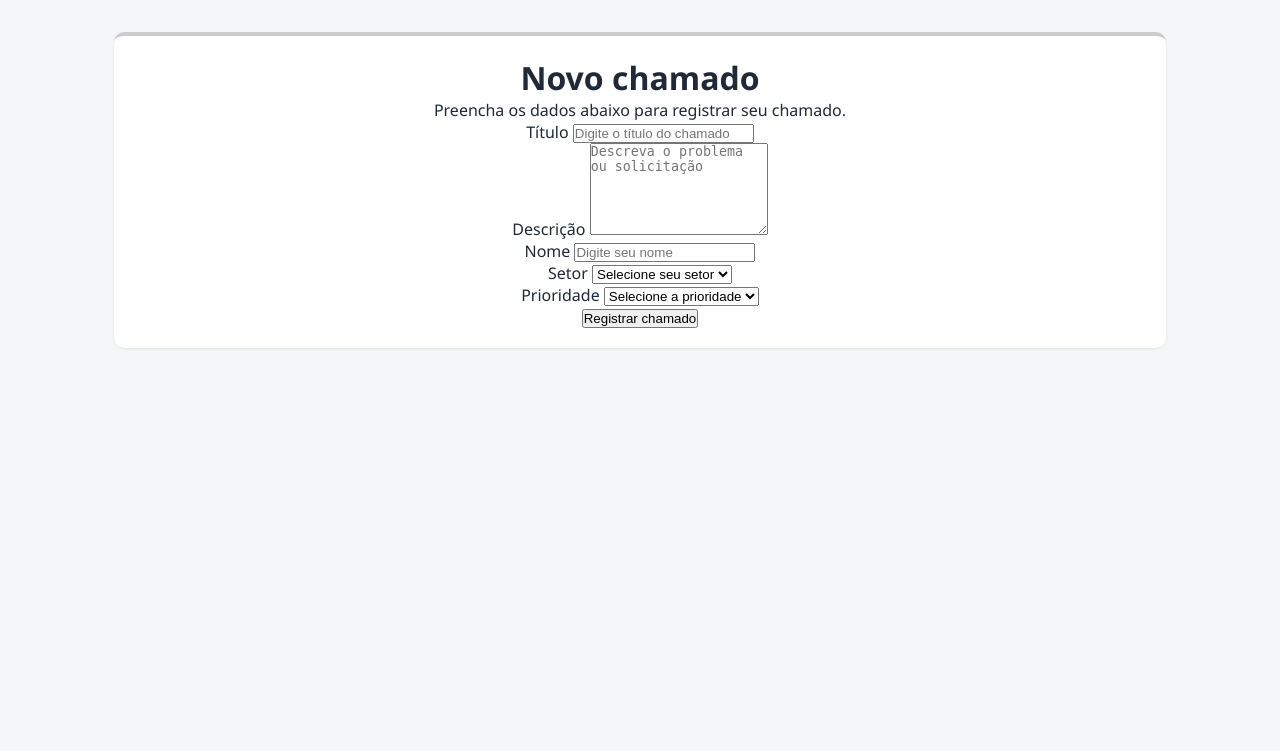
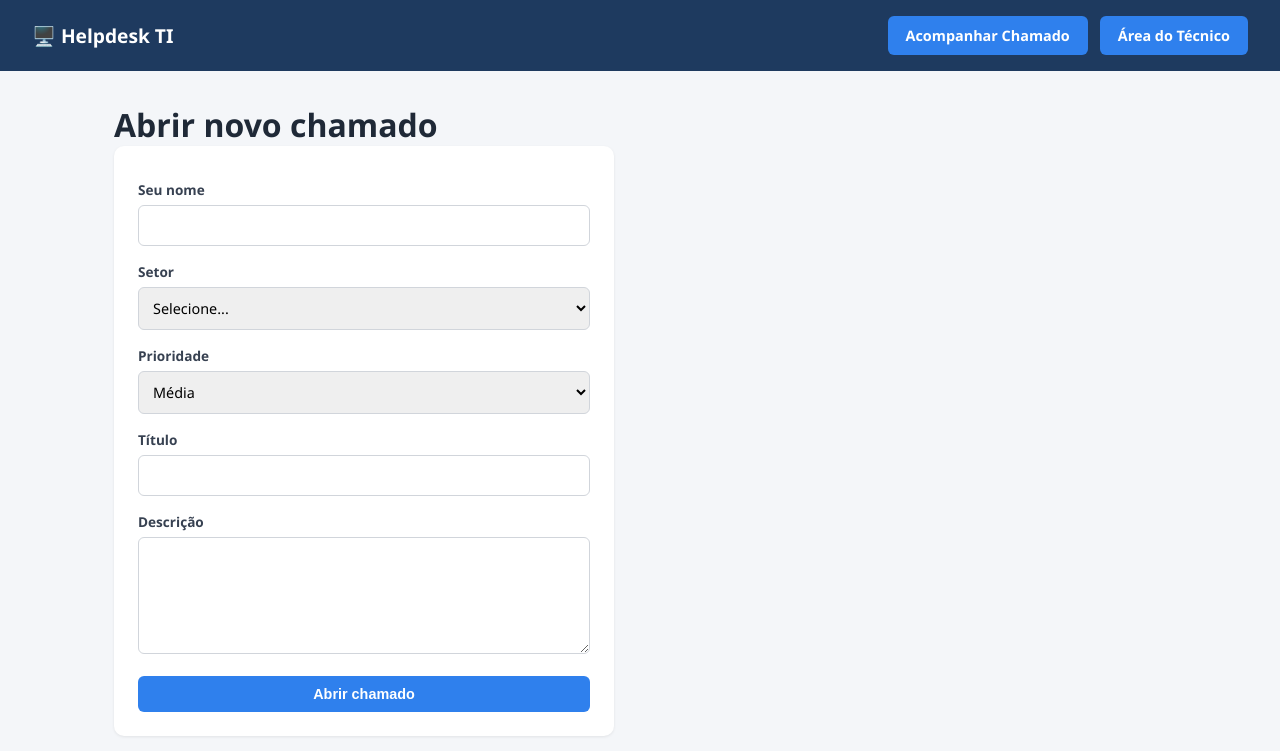
Before and after one commit to jebravim/helpdesk-ti, a Flask app: page /chamados/novo in a window 1280 px wide. Shown: the top 751 px of the page. Run offline with Flask 3, Linux system fonts and the light colour scheme; data that the repository does not hold is empty; some libraries are stand-ins or nearby versions.

Commit message:
Criação de telas e aprimoramento do funcionamento do programa

```diff
--- a/backend/app.py
+++ b/backend/app.py
@@ -1,10 +1,71 @@
-from flask import Flask, render_template, request, redirect, url_for, jsonify
+from flask import Flask, render_template, request, redirect, url_for, jsonify, session
+from functools import wraps
+from werkzeug.security import check_password_hash
 from database import query
 from config import SECRET_KEY
 import secrets
 
 app = Flask(__name__)
 app.secret_key = SECRET_KEY
+
+
+# ============================================================
+# LOGIN (TÉCNICO/ADMIN)
+# ============================================================
+# Proteção por sessão para a área do técnico.
+# ============================================================
+
+def login_required(f):
+    @wraps(f)
+    def decorated(*args, **kwargs):
+        if not session.get("usuario_id"):
+            return redirect(url_for("tecnico_login", proximo=request.path))
+        return f(*args, **kwargs)
+    return decorated
+
+
+@app.route("/tecnico/login", methods=["GET", "POST"])
+def tecnico_login():
+
+    erro = None
+
+    if request.method == "POST":
+        email = request.form.get("email", "").strip()
+        senha = request.form.get("senha", "").strip()
+
+        usuario = query(
+            """
+            SELECT id, nome, tipo, senha_hash
+            FROM usuarios
+            WHERE email = %s
+              AND tipo IN ('tecnico', 'admin')
+            """,
+            (email,),
+        )
+
+        senha_ok = (
+            usuario
+            and usuario[0]["senha_hash"]
+            and check_password_hash(usuario[0]["senha_hash"], senha)
+        )
+
+        if not senha_ok:
+            erro = "E-mail ou senha inválidos."
+        else:
+            session["usuario_id"] = usuario[0]["id"]
+            session["usuario_nome"] = usuario[0]["nome"]
+            session["usuario_tipo"] = usuario[0]["tipo"]
+
+            proximo = request.args.get("proximo") or url_for("dashboard_tecnico")
+            return redirect(proximo)
+
+    return render_template("tecnico_login.html", erro=erro)
+
+
+@app.route("/tecnico/logout")
+def tecnico_logout():
+    session.clear()
+    return redirect(url_for("tecnico_login"))
 
 
 # ============================================================
@@ -45,13 +106,8 @@ def novo_chamado():
 
         if not titulo or not descricao or not nome or not setor or not prioridade:
 
-            setores = query("""
-                SELECT DISTINCT setor
-                FROM usuarios
-                WHERE setor IS NOT NULL
-                  AND TRIM(setor) <> ''
-                ORDER BY setor
-            """)
+            # Setores agora vêm da tabela dedicada "setores"
+            setores = query("SELECT id, nome FROM setores ORDER BY nome")
 
             return render_template(
                 "novo_chamado.html",
@@ -128,15 +184,8 @@ def novo_chamado():
     # GET - carregar setores
     # --------------------------------------------------------
 
-    setores = query(
-        """
-        SELECT DISTINCT setor
-        FROM usuarios
-        WHERE setor IS NOT NULL
-          AND TRIM(setor) <> ''
-        ORDER BY setor
-        """
-    )
+    # Setores vêm da tabela dedicada "setores"
+    setores = query("SELECT id, nome FROM setores ORDER BY nome")
 
     return render_template(
         "novo_chamado.html",
@@ -147,51 +196,61 @@ def novo_chamado():
 # ============================================================
 # ACOMPANHAMENTO DE CHAMADOS
 # ============================================================
+# A busca é por nome (obrigatório), com o
+# código de acompanhamento como filtro opcional para desempatar
+# nomes repetidos.
+# ============================================================
 
 @app.route("/meus-chamados", methods=["GET", "POST"])
 def meus_chamados():
 
-    codigo = ""
-
     if request.method == "POST":
-        codigo = request.form.get(
-            "codigo_acompanhamento",
-            ""
-        ).strip()
-
+        nome = request.form.get("nome", "").strip()
+        codigo = request.form.get("codigo_acompanhamento", "").strip()
+        buscou = True
     else:
-        codigo = request.args.get(
-            "codigo",
-            ""
-        ).strip()
+        nome = request.args.get("nome", "").strip()
+        codigo = request.args.get("codigo", "").strip()
+        buscou = bool(nome)
 
     chamados = []
+    erro = None
 
-    if codigo:
+    if buscou:
+        if not nome:
+            erro = "Informe o nome para buscar."
+        else:
+            sql = """
+                SELECT
+                    id,
+                    titulo,
+                    descricao,
+                    prioridade,
+                    status,
+                    solicitante_nome,
+                    solicitante_setor,
+                    data_abertura,
+                    data_fechamento,
+                    codigo_acompanhamento
+                FROM chamados
+                WHERE solicitante_nome ILIKE %s
+            """
+            params = [nome]
 
-        chamados = query(
-            """
-            SELECT
-                id,
-                titulo,
-                descricao,
-                prioridade,
-                status,
-                solicitante_nome,
-                solicitante_setor,
-                data_abertura,
-                data_fechamento
-            FROM chamados
-            WHERE codigo_acompanhamento = %s
-            ORDER BY data_abertura DESC
-            """,
-            (codigo,),
-        )
+            if codigo:
+                sql += " AND codigo_acompanhamento = %s"
+                params.append(codigo)
+
+            sql += " ORDER BY data_abertura DESC"
+
+            chamados = query(sql, params)
 
     return render_template(
         "meus_chamados.html",
         chamados=chamados,
+        nome=nome,
         codigo=codigo,
+        erro=erro,
     )
 
 
@@ -200,6 +259,7 @@ def meus_chamados():
 # ============================================================
 
 @app.route("/tecnico")
+@login_required
 def dashboard_tecnico():
 
     status_filtro = request.args.get("status", "")
@@ -304,6 +364,7 @@ def dashboard_tecnico():
 # ============================================================
 
 @app.route("/chamados/<int:chamado_id>")
+@login_required
 def detalhes_chamado(chamado_id):
 
     chamado = query(
@@ -371,6 +432,7 @@ def detalhes_chamado(chamado_id):
     "/chamados/<int:chamado_id>/atualizar",
     methods=["POST"]
 )
+@login_required
 def atualizar_chamado(chamado_id):
 
     novo_status = request.form.get("status", "").strip()
--- a/backend/static/style.css
+++ b/backend/static/style.css
@@ -192,3 +192,43 @@ tbody tr:hover { background: #f8fafc; }
     .cards { grid-template-columns: repeat(2, 1fr); }
     .detalhes-grid { grid-template-columns: 1fr; }
 }
+
+/* Usada em novo_chamado.html e meus_chamados.html
+   quando a validação do formulário falha (variável "erro") */
+.alert-erro {
+    background: #fdecea;
+    color: #b91c1c;
+    border-left: 4px solid #e74c3c;
+    padding: 12px 16px;
+    border-radius: 6px;
+    margin-bottom: 16px;
+    font-size: 0.9rem;
+}
+
+/* Usada em chamado_criado.html para destacar o
+   código de acompanhamento gerado */
+.codigo-destaque {
+    display: inline-block;
+    font-size: 1.6rem;
+    letter-spacing: 2px;
+    font-weight: 700;
+    background: white;
+    color: #1e3a5f;
+    padding: 12px 24px;
+    border-radius: 8px;
+    box-shadow: 0 1px 3px rgba(0,0,0,0.08);
+    margin: 16px 0;
+}
+
+/*Usada em base.html para alinhar os links do header lado a lado. */
+.nav-links {
+    display: flex;
+    align-items: center;
+    gap: 12px;
+}
+
+/* Dá espaço abaixo do .formulario quando ele é seguido
+   por outro elemento (como a tabela de resultados). */
+.formulario {
+    margin-bottom: 24px;
+}
--- a/backend/templates/base.html
+++ b/backend/templates/base.html
@@ -8,8 +8,23 @@
 </head>
 <body>
     <header class="topbar">
-        <a href="{{ url_for('index') }}" class="logo">🖥️ Helpdesk TI</a>
-        <a href="{{ url_for('novo_chamado') }}" class="btn-novo">+ Novo Chamado</a>
+        <a href="{{ url_for('inicio') }}" class="logo">🖥️ Helpdesk TI</a>
+        <nav class="nav-links">
+            {% if request.endpoint != 'meus_chamados' %}
+            <a href="{{ url_for('meus_chamados') }}" class="btn-novo">Acompanhar Chamado</a>
+            {% endif %}
+            {% if request.endpoint != 'novo_chamado' %}
+            <a href="{{ url_for('novo_chamado') }}" class="btn-novo">+ Novo Chamado</a>
+            {% endif %}
+            {% if session.get('usuario_id') %}
+                {% if request.endpoint != 'dashboard_tecnico' %}
+                <a href="{{ url_for('dashboard_tecnico') }}" class="btn-novo">Dashboard</a>
+                {% endif %}
+                <a href="{{ url_for('tecnico_logout') }}" class="btn-novo">Sair ({{ session.get('usuario_nome') }})</a>
+            {% elif request.endpoint != 'tecnico_login' %}
+                <a href="{{ url_for('tecnico_login') }}" class="btn-novo">Área do Técnico</a>
+            {% endif %}
+        </nav>
     </header>
     <main class="container">
         {% block content %}{% endblock %}
--- a/backend/templates/novo_chamado.html
+++ b/backend/templates/novo_chamado.html
@@ -1,178 +1,42 @@
-<!DOCTYPE html>
-<html lang="pt-BR">
+{% extends "base.html" %}
 
-<head>
-    <meta charset="UTF-8">
-    <meta name="viewport" content="width=device-width, initial-scale=1.0">
+{% block title %}Abrir Chamado{% endblock %}
 
-    <title>Novo chamado | Helpdesk TI</title>
-
-    <link
-        rel="stylesheet"
-        href="{{ url_for('static', filename='style.css') }}"
-    >
-</head>
-
-<body>
-
-    <div class="container">
-
-        <div class="card">
-
-            <h1>Novo chamado</h1>
-
-            <p>
-                Preencha os dados abaixo para registrar seu chamado.
-            </p>
+{% block content %}
+<h1>Abrir novo chamado</h1>
 
 {% if erro %}
-                <div class="alert alert-danger">
-                    {{ erro }}
-                </div>
+<div class="alert-erro">{{ erro }}</div>
 {% endif %}
 
-            <form method="POST">
+<form class="formulario" method="POST" action="{{ url_for('novo_chamado') }}">
+    <label for="nome">Seu nome</label>
+    <input type="text" id="nome" name="nome" required value="{{ request.form.nome or '' }}">
 
-                <!-- TÍTULO -->
-                <div class="form-group">
-
-                    <label for="titulo">
-                        Título
-                    </label>
-
-                    <input
-                        type="text"
-                        id="titulo"
-                        name="titulo"
-                        placeholder="Digite o título do chamado"
-                        required
-                    >
-
-                </div>
-
-
-                <!-- DESCRIÇÃO -->
-                <div class="form-group">
-
-                    <label for="descricao">
-                        Descrição
-                    </label>
-
-                    <textarea
-                        id="descricao"
-                        name="descricao"
-                        rows="6"
-                        placeholder="Descreva o problema ou solicitação"
-                        required
-                    ></textarea>
-
-                </div>
-
-
-                <!-- NOME -->
-                <div class="form-group">
-
-                    <label for="nome">
-                        Nome
-                    </label>
-
-                    <input
-                        type="text"
-                        id="nome"
-                        name="nome"
-                        placeholder="Digite seu nome"
-                        required
-                    >
-
-                </div>
-
-
-                <!-- SETOR -->
-                <div class="form-group">
-
-                    <label for="setor">
-                        Setor
-                    </label>
-
-                    <select
-                        id="setor"
-                        name="setor"
-                        required
-                    >
-
-                        <option value="">
-                            Selecione seu setor
+    <label for="setor">Setor</label>
+    <select id="setor" name="setor" required>
+        <option value="">Selecione...</option>
+        {% for s in setores %}
+        <option value="{{ s.nome }}" {% if request.form.setor == s.nome %}selected{% endif %}>
+            {{ s.nome }}
         </option>
-
-                        {% for setor in setores %}
-
-                            <option value="{{ setor.setor }}">
-                                {{ setor.setor }}
-                            </option>
-
         {% endfor %}
-
     </select>
 
-                </div>
-
-
-                <!-- PRIORIDADE -->
-                <div class="form-group">
-
-                    <label for="prioridade">
-                        Prioridade
-                    </label>
-
-                    <select
-                        id="prioridade"
-                        name="prioridade"
-                        required
-                    >
-
-                        <option value="">
-                            Selecione a prioridade
-                        </option>
-
-                        <option value="baixa">
-                            Baixa
-                        </option>
-
-                        <option value="media">
-                            Média
-                        </option>
-
-                        <option value="alta">
-                            Alta
-                        </option>
-
-                        <option value="critica">
-                            Crítica
-                        </option>
-
+    <label for="prioridade">Prioridade</label>
+    <select id="prioridade" name="prioridade" required>
+        <option value="baixa" {% if request.form.prioridade == 'baixa' %}selected{% endif %}>Baixa</option>
+        <option value="media" {% if not request.form.prioridade or request.form.prioridade == 'media' %}selected{% endif %}>Média</option>
+        <option value="alta" {% if request.form.prioridade == 'alta' %}selected{% endif %}>Alta</option>
+        <option value="urgente" {% if request.form.prioridade == 'urgente' %}selected{% endif %}>Urgente</option>
     </select>
 
-                </div>
+    <label for="titulo">Título</label>
+    <input type="text" id="titulo" name="titulo" required value="{{ request.form.titulo or '' }}">
 
+    <label for="descricao">Descrição</label>
+    <textarea id="descricao" name="descricao" rows="5" required>{{ request.form.descricao or '' }}</textarea>
 
-                <!-- BOTÃO -->
-                <div class="form-actions">
-
-                    <button
-                        type="submit"
-                        class="btn-primary"
-                    >
-                        Registrar chamado
-                    </button>
-
-                </div>
-
+    <button type="submit" class="btn-primario">Abrir chamado</button>
 </form>
-
-        </div>
-
-    </div>
-
-</body>
-
-</html>
+{% endblock %}
```
Also changed, not shown: backend/templates/chamado_criado.html (added, +26 -0 lines), backend/templates/meus_chamados.html (added, +60 -0 lines), backend/templates/tecnico_login.html (added, +21 -0 lines). Lines whose indentation alone changed are shown as unchanged.
